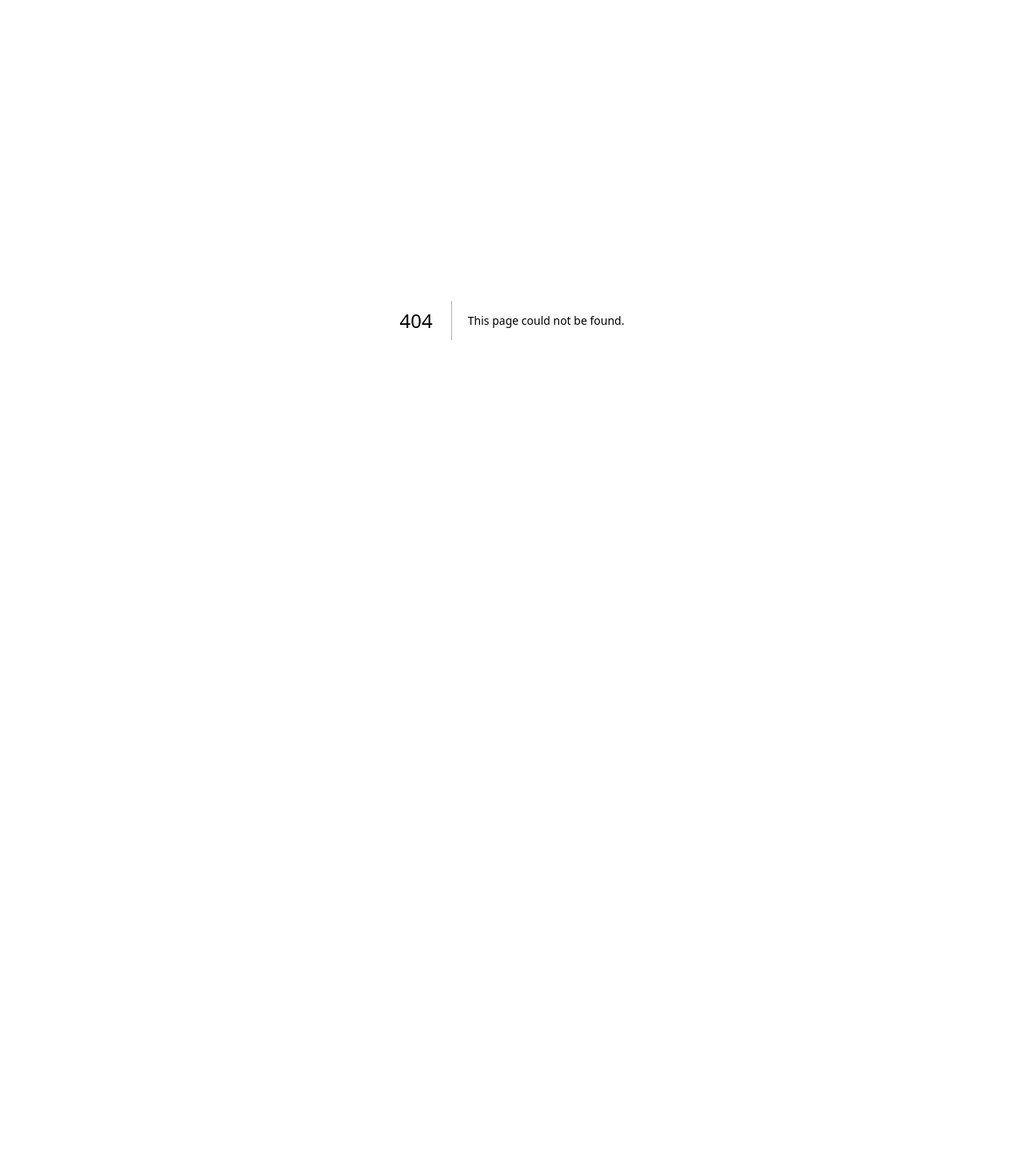
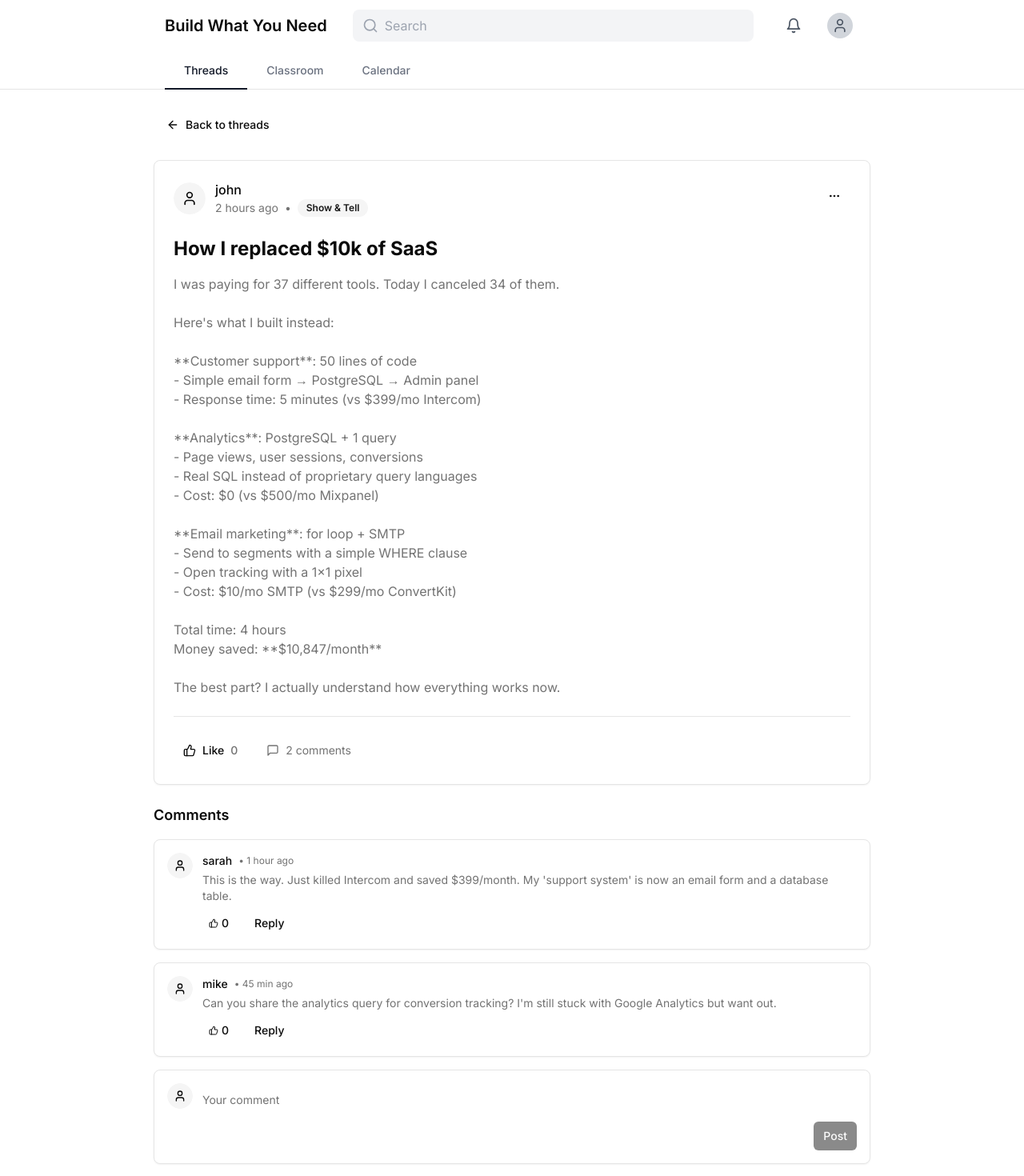
Before and after one commit to AI-ChrisLee/buildwhatyouneed, a Next.js app: page /threads/1 in a window 1280 px wide. Before the commit this address had no page. Shown: the top 1470 px of the page at 80% size. Before the commit the page ends 800 px from the top, so only its background shows below. Built offline with nearby package versions, Linux system fonts and the light colour scheme.

Commit message:
Add simple thread detail page
- Created standalone thread detail page at /threads/[threadId]
- Simple text-only comments as requested
- Clean Skool-style UI with like and reply buttons
- Removed modal-based thread viewing in favor of dedicated pages
- Updated threads list to navigate to detail pages

```diff
--- /dev/null
+++ b/src/app/(app)/threads/[threadId]/page.tsx
@@ -0,0 +1,190 @@
+"use client"
+
+import { useState } from "react"
+import { useRouter } from "next/navigation"
+import { Card, CardContent } from "@/components/ui/card"
+import { Button } from "@/components/ui/button"
+import { Avatar, AvatarFallback } from "@/components/ui/avatar"
+import { Input } from "@/components/ui/input"
+import { Badge } from "@/components/ui/badge"
+import { ArrowLeft, MoreHorizontal, ThumbsUp, MessageSquare, User } from "lucide-react"
+import { mockThreads, mockComments } from "@/lib/mock-data"
+
+export default function ThreadDetailPage({ params }: { params: { threadId: string } }) {
+  const router = useRouter()
+  const [commentText, setCommentText] = useState("")
+  const [liked, setLiked] = useState(false)
+  const [likedComments, setLikedComments] = useState<string[]>([])
+
+  // Find the thread
+  const thread = mockThreads.find(t => t.id === params.threadId)
+  const comments = mockComments.filter(c => c.threadId === params.threadId)
+
+  if (!thread) {
+    return <div>Thread not found</div>
+  }
+
+  const handleAddComment = (e: React.FormEvent) => {
+    e.preventDefault()
+    if (commentText.trim()) {
+      // In real app, would add to database
+      console.log("Adding comment:", commentText)
+      setCommentText("")
+    }
+  }
+
+  const handleLikeComment = (commentId: string) => {
+    setLikedComments(prev =>
+      prev.includes(commentId)
+        ? prev.filter(id => id !== commentId)
+        : [...prev, commentId]
+    )
+  }
+
+  return (
+    <div className="max-w-4xl mx-auto space-y-6">
+      {/* Back button */}
+      <Button
+        variant="ghost"
+        onClick={() => router.push("/threads")}
+        className="flex items-center gap-2"
+      >
+        <ArrowLeft className="h-4 w-4" />
+        Back to threads
+      </Button>
+
+      {/* Thread content */}
+      <Card>
+        <CardContent className="p-6">
+          {/* Author header */}
+          <div className="flex items-start justify-between mb-6">
+            <div className="flex items-center gap-3">
+              <Avatar className="h-10 w-10">
+                <AvatarFallback>
+                  <User className="h-5 w-5" />
+                </AvatarFallback>
+              </Avatar>
+              <div>
+                <p className="font-medium">{thread.author}</p>
+                <div className="flex items-center gap-2 text-sm text-muted-foreground">
+                  <span>{thread.createdAt}</span>
+                  <span>•</span>
+                  <Badge variant="secondary" className="text-xs">
+                    {thread.categoryLabel}
+                  </Badge>
+                </div>
+              </div>
+            </div>
+            <Button variant="ghost" size="icon">
+              <MoreHorizontal className="h-4 w-4" />
+            </Button>
+          </div>
+
+          {/* Thread title and content */}
+          <h1 className="text-2xl font-bold mb-4">{thread.title}</h1>
+          <div className="prose prose-sm max-w-none text-muted-foreground whitespace-pre-wrap">
+            {thread.content}
+          </div>
+
+          {/* Thread stats */}
+          <div className="flex items-center gap-6 mt-6 pt-6 border-t">
+            <Button
+              variant="ghost"
+              size="sm"
+              onClick={() => setLiked(!liked)}
+              className={liked ? "text-primary" : ""}
+            >
+              <ThumbsUp className={`h-4 w-4 mr-2 ${liked ? "fill-current" : ""}`} />
+              Like
+              <span className="ml-2 text-muted-foreground">
+                {liked ? 1 : 0}
+              </span>
+            </Button>
+            <div className="flex items-center gap-2 text-sm text-muted-foreground">
+              <MessageSquare className="h-4 w-4" />
+              {comments.length} comments
+            </div>
+          </div>
+        </CardContent>
+      </Card>
+
+      {/* Comments section */}
+      <div className="space-y-4">
+        <h2 className="text-lg font-semibold">Comments</h2>
+
+        {/* Comment list */}
+        <div className="space-y-4">
+          {comments.map((comment) => {
+            const isLiked = likedComments.includes(comment.id)
+            return (
+              <Card key={comment.id}>
+                <CardContent className="p-4">
+                  <div className="flex items-start gap-3">
+                    <Avatar className="h-8 w-8">
+                      <AvatarFallback className="text-xs">
+                        <User className="h-4 w-4" />
+                      </AvatarFallback>
+                    </Avatar>
+                    <div className="flex-1">
+                      <div className="flex items-center gap-2">
+                        <p className="font-medium text-sm">{comment.author}</p>
+                        <span className="text-xs text-muted-foreground">• {comment.createdAt}</span>
+                      </div>
+                      <p className="text-sm mt-1 text-muted-foreground">
+                        {comment.content}
+                      </p>
+                      <div className="flex items-center gap-4 mt-2">
+                        <Button
+                          variant="ghost"
+                          size="sm"
+                          onClick={() => handleLikeComment(comment.id)}
+                          className={`h-8 px-2 ${isLiked ? "text-primary" : ""}`}
+                        >
+                          <ThumbsUp className={`h-3 w-3 mr-1 ${isLiked ? "fill-current" : ""}`} />
+                          {isLiked ? 1 : 0}
+                        </Button>
+                        <Button variant="ghost" size="sm" className="h-8 px-2">
+                          Reply
+                        </Button>
+                      </div>
+                    </div>
+                  </div>
+                </CardContent>
+              </Card>
+            )
+          })}
+        </div>
+
+        {/* Add comment form */}
+        <Card>
+          <CardContent className="p-4">
+            <form onSubmit={handleAddComment} className="flex items-start gap-3">
+              <Avatar className="h-8 w-8">
+                <AvatarFallback className="text-xs">
+                  <User className="h-4 w-4" />
+                </AvatarFallback>
+              </Avatar>
+              <div className="flex-1">
+                <Input
+                  value={commentText}
+                  onChange={(e) => setCommentText(e.target.value)}
+                  placeholder="Your comment"
+                  className="border-0 px-0 focus-visible:ring-0 placeholder:text-muted-foreground"
+                />
+                <div className="flex justify-end mt-2">
+                  <Button
+                    type="submit"
+                    size="sm"
+                    disabled={!commentText.trim()}
+                  >
+                    Post
+                  </Button>
+                </div>
+              </div>
+            </form>
+          </CardContent>
+        </Card>
+      </div>
+    </div>
+  )
+}
--- a/src/app/(app)/threads/page.tsx
+++ b/src/app/(app)/threads/page.tsx
@@ -5,7 +5,7 @@ import { Button } from "@/components/ui/button"
 import { mockThreads } from "@/lib/mock-data"
 import { ThreadCardV2 } from "@/components/thread-card-v2"
 import { NewThreadDialog } from "@/components/new-thread-dialog"
-import { ThreadDetailDialog } from "@/components/thread-detail-dialog"
+import { useRouter } from "next/navigation"
 import {
   DropdownMenu,
   DropdownMenuContent,
@@ -37,10 +37,9 @@ const threadsWithExtras = mockThreads.map((thread, i) => ({
 type SortOption = "recent" | "popular" | "most-commented"
 
 export default function ThreadsPage() {
+  const router = useRouter()
   const [selectedCategory, setSelectedCategory] = useState("all")
   const [isNewThreadOpen, setIsNewThreadOpen] = useState(false)
-  const [selectedThread, setSelectedThread] = useState<typeof threadsWithExtras[0] | null>(null)
-  const [isThreadDetailOpen, setIsThreadDetailOpen] = useState(false)
   const [sortBy, setSortBy] = useState<SortOption>("recent")
 
   // Filter and sort threads
@@ -62,8 +61,7 @@ export default function ThreadsPage() {
     })
 
   const handleThreadClick = (thread: typeof threadsWithExtras[0]) => {
-    setSelectedThread(thread)
-    setIsThreadDetailOpen(true)
+    router.push(`/threads/${thread.id}`)
   }
 
   return (
@@ -168,17 +166,11 @@ export default function ThreadsPage() {
         )}
       </div>
 
-      {/* Dialogs */}
+      {/* New Thread Dialog */}
       <NewThreadDialog
         open={isNewThreadOpen}
         onOpenChange={setIsNewThreadOpen}
       />
-
-      <ThreadDetailDialog
-        thread={selectedThread}
-        open={isThreadDetailOpen}
-        onOpenChange={setIsThreadDetailOpen}
-      />
     </div>
   )
 }
```
